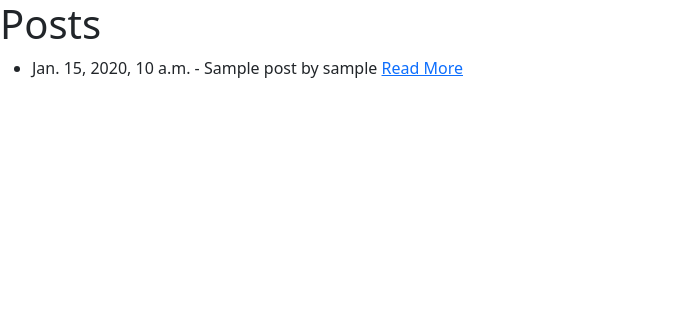
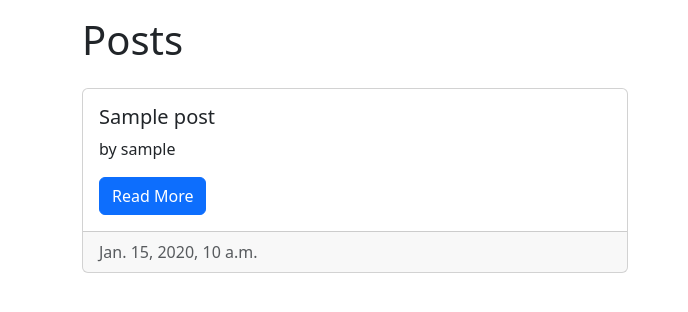
Before and after one commit to erinbedri/ninety_minutes, a Django app: page / in a window 1280 px wide. Shown: the top 312 px of the page, without its empty margins (0-688 px from the left). Run offline with Django 4.2, Linux system fonts and the light colour scheme; tables that the repository leaves empty hold one stand-in row (values such as "Sample post").

Commit message:
post details

```diff
--- a/templates/common/base.html
+++ b/templates/common/base.html
@@ -6,7 +6,7 @@
     <title>90 Minutes</title>
     <link href="https://cdn.jsdelivr.net/npm/bootstrap@5.3.0-alpha1/dist/css/bootstrap.min.css" rel="stylesheet" integrity="sha384-GLhlTQ8iRABdZLl6O3oVMWSktQOp6b7In1Zl3/Jr59b6EGGoI1aFkw7cmDA6j6gD" crossorigin="anonymous">
   </head>
-  <body>
+  <body class="container mt-3 mb-3">
     {% block content %}{% endblock content %}
     <script src="https://cdn.jsdelivr.net/npm/bootstrap@5.3.0-alpha1/dist/js/bootstrap.bundle.min.js" integrity="sha384-w76AqPfDkMBDXo30jS1Sgez6pr3x5MlQ1ZAGC+nuZB+EYdgRZgiwxhTBTkF7CXvN" crossorigin="anonymous"></script>
   </body>
--- a/templates/posts/post_list.html
+++ b/templates/posts/post_list.html
@@ -1,14 +1,23 @@
 {% extends "common/base.html" %}
 
 {% block content %}
-<h1>Posts</h1>
-<ul>
-{% for post in posts %}
-    <li>{{ post.created_at }} - {{ post.title }} by {{ post.author }}
-        <a href="{% url 'post-details' pk=post.id %}">Read More</a>
-    </li>
-{% empty %}
-    <li>No posts yet.</li>
-{% endfor %}
-</ul>
+    <h1>Posts</h1>
+    <div class="row">
+        {% for post in posts %}
+            <div class="col-sm-6 mb-3 mb-sm-0">
+                <div class="card mt-3">
+                    <div class="card-body">
+                        <h5 class="card-title">{{ post.title }}</h5>
+                        <p class="card-text">by {{ post.author }}</p>
+                        <a href="{% url 'post-details' pk=post.id %}" class="btn btn-primary">Read More</a>
+                    </div>
+                    <div class="card-footer text-muted">
+                        {{ post.created_at }}
+                    </div>
+                </div>
+            </div>
+        {% empty %}
+            <li>No posts yet.</li>
+        {% endfor %}
+    </div>
 {% endblock content %}
```
Also changed, not shown: templates/posts/post_detail.html (+4 -4 lines).
